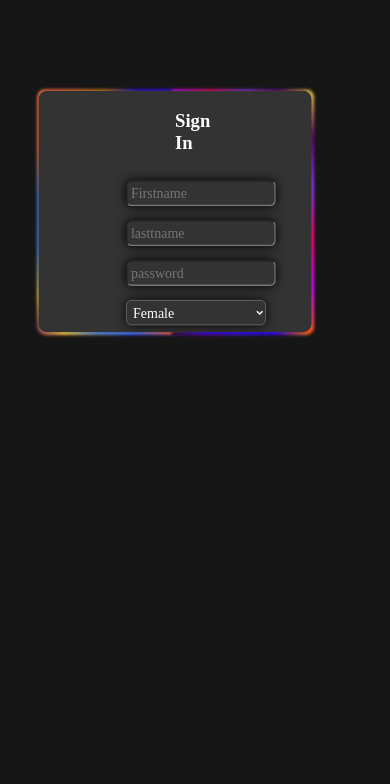
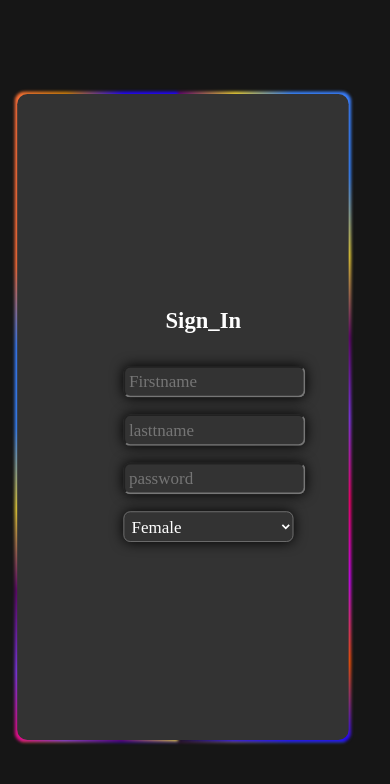
Before and after one commit to Benolinks/pretty_signin, a plain HTML site: page index.html in a window 390 px wide. Drawn offline with Linux system fonts and the light colour scheme.

Commit message:
continious improvement

```diff
--- a/index.html
+++ b/index.html
@@ -11,8 +11,8 @@
         display: flex;
         justify-content: center;
         text-align: center;
-        transform: scale(1.9);
-        margin: 10% auto;
+        transform: scale(1.7);
+        margin: 200px auto;
 
         background-color: #161616;
     }
@@ -73,8 +73,8 @@
 
 
         position: absolute;
-        top: -2px;
-        left: -2px;
+        top: -3px;
+        left: -3px;
         background-size: 600px;
         z-index: -1;
         width: calc(100% + 4px);
@@ -152,21 +152,51 @@
     @media screen and (max-width:760px) {
         .btn {
 
+
             width: calc(75vw + 4rem);
-            padding: 10px 50vw;
+            padding: 70px 50vw;
             background-color: #fb5607;
         }
 
         body {
-            transform: scale(0.7);
-            margin-left: -40px;
+            transform: scale(0.85);
+            margin-left: -25px;
+            margin-top: 10px;
+
         }
 
         .input,
         .select {
-            width: calc(40vw, 12px);
+            width: calc(60vw, 7px);
+
             margin-left: -70px;
+            margin-right: -20px;
         }
+
+
+        .sgn{
+
+
+            margin-left: -20px;
+
+        }
+
+        .bbt{
+            width: 80% !important;
+            height: 90vh !important;
+            /* border: 2px solid red; */
+           margin: 0 auto;
+            padding: 27px;
+            padding-right: 15vw;
+            padding-left: 15vw;
+            overflow: hidden !important;
+            display: flex;
+            justify-content: center !important;
+
+
+        }
+
+
 
     }
 </style>
@@ -176,7 +206,7 @@
     <div class="bbt">
         <button class="btn">
             <form action="">
-                <h1 class="sign">Sign In</h1>
+             <div class="sgn">   <h1 class="sign">Sign_In</h1></div>
                 <div class="in">
                     <input type="text" name="" id="" placeholder="Firstname" class="input">
                     <input type="text" name="" id="" placeholder="lasttname" class="input">
```
